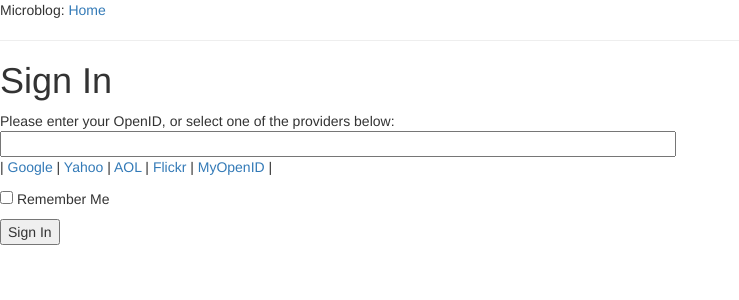
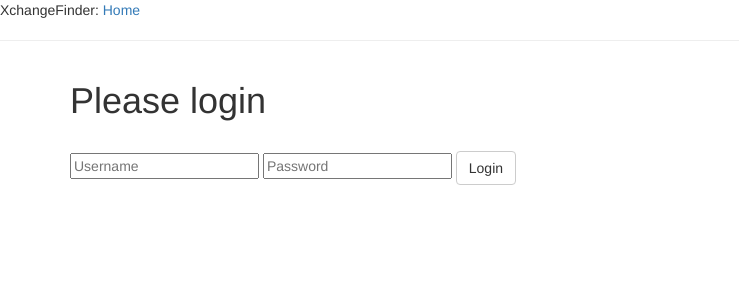
Before and after one commit to budiryan/finnoobs, a Flask app: page /login in a window 1280 px wide. Shown: the top 300 px of the page, without its empty margins (0-739 px from the left). Run offline with Flask 2, Linux system fonts and the light colour scheme; some libraries are stand-ins or nearby versions.

Commit message:
remove openid from config

```diff
--- a/app/templates/base.html
+++ b/app/templates/base.html
@@ -33,7 +33,7 @@
 
 
 {% block body %}
-<div>Microblog: <a href="/index">Home</a></div>
+<div>XchangeFinder: <a href="/index">Home</a></div>
     <hr>
     {% with messages = get_flashed_messages() %}
       {% if messages %}
--- a/app/templates/login.html
+++ b/app/templates/login.html
@@ -5,34 +5,18 @@
 stored in a template argument named form -->
 
 {% block content %}
-  <script type="text/javascript">
-  function set_openid(openid, pr)
-  {
-      u = openid.search('<username>')
-      if (u != -1) {
-          // openid requires username
-          user = prompt('Enter your ' + pr + ' username:')
-          openid = openid.substr(0, u) + user
-      }
-      form = document.forms['login'];
-      form.elements['openid'].value = openid
-  }
-  </script>
-
-  <h1>Sign In</h1>
-  <form action="" method="post" name="login">
-      {{ form.hidden_tag() }}
-      <p>
-          Please enter your OpenID, or select one of the providers below:<br>
-          {{ form.openid(size=80) }}
-          {% for error in form.openid.errors %}
-            <span style="color: red;">[{{error}}]</span>
-          {% endfor %}<br>
-          |{% for pr in providers %}
-            <a href="javascript:set_openid('{{ pr.url }}', '{{ pr.name }}');">{{ pr.name }}</a> |
-          {% endfor %}
-      </p>
-      <p>{{ form.remember_me }} Remember Me</p>
-      <p><input type="submit" value="Sign In"></p>
-  </form>
+    <div class="container">
+      <h1>Please login</h1>
+      <br>
+      <form action="" method="post">
+        <input type="text" placeholder="Username" name="username" value="{{
+          request.form.username }}">
+         <input type="password" placeholder="Password" name="password" value="{{
+          request.form.password }}">
+        <input class="btn btn-default" type="submit" value="Login">
+      </form>
+      {% if error %}
+        <p class="error"><strong>Error:</strong> {{ error }}
+      {% endif %}
+    </div>
 {% endblock %}
--- a/app/views.py
+++ b/app/views.py
@@ -1,5 +1,5 @@
 from app import app
-from flask import render_template, g, request, flash, redirect
+from flask import Flask, render_template, g, request, flash, redirect, url_for
 from .forms import LoginForm
 import sqlite3
 
@@ -86,18 +86,10 @@ def user(username):
 # LOGIN PAGE
 @app.route('/login', methods=['GET', 'POST'])
 def login():
-	# instantiate LoginForm object
-    form = LoginForm()
-    # validate_on_submit returns true
-    # - a form submission request
-    # - if all the validators attached to fields are all right
-    # indicating that the data is valid and can be processed
-    if form.validate_on_submit():
-        flash('Login requested for OpenID="%s", remember_me=%s' %
-              (form.openid.data, str(form.remember_me.data)))
-        return redirect('/index')
-    # send LoginForm object down to the template login.html
-    return render_template('login.html',
-                           title='Sign In',
-                           form=form,
-                           providers=app.config['OPENID_PROVIDERS'])
+    error = None
+    if request.method == 'POST':
+        if request.form['username'] != 'admin' or request.form['password'] != 'admin':
+            error = 'Invalid Credentials. Please try again.'
+        else:
+            return redirect(url_for('index'))
+    return render_template('login.html', error=error)
```
Also changed, not shown: config.py (+0 -8 lines).
